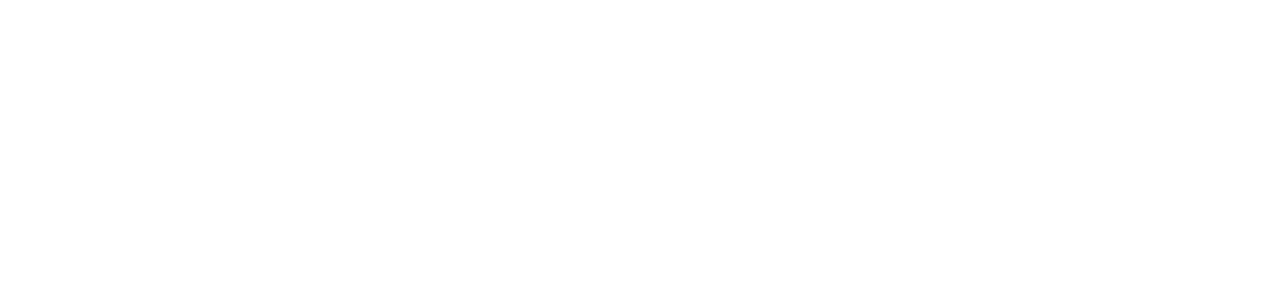
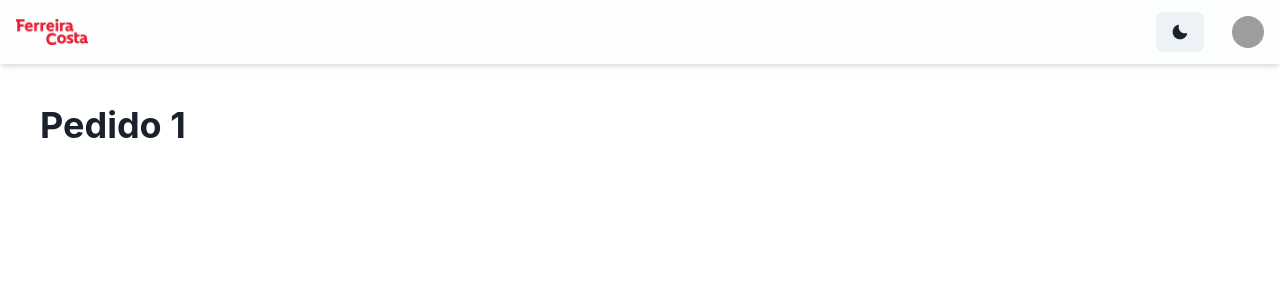
Before and after one commit to Rayhene/oms-ferreira-costa, a React (Vite) app in the folder front/: page /pedido/1 in a window 1280 px wide. Before the commit this address had no page. Shown: the top 300 px of the page. Built offline with nearby package versions, Linux system fonts and the light colour scheme; grey boxes are pictures that could not be loaded.

Commit message:
feat: initial structuring of pages and components

```diff
--- a/front/package.json
+++ b/front/package.json
@@ -10,6 +10,7 @@
     "preview": "vite preview"
   },
   "dependencies": {
+    "@chakra-ui/icons": "^2.0.19",
     "@chakra-ui/react": "^2.6.1",
     "@emotion/react": "^11.11.0",
     "@emotion/styled": "^11.11.0",
--- /dev/null
+++ b/front/src/components/Cards/index.jsx
@@ -0,0 +1,53 @@
+import {
+    Box,
+    chakra,
+    Stat,
+    StatLabel,
+    StatNumber,
+    useColorModeValue,
+    SimpleGrid
+  } from '@chakra-ui/react';
+
+
+function StatsCard(props) {
+    const { title, stat } = props;
+    return (
+      <Stat
+        px={{ base: 4, md: 8 }}
+        py={'5'}
+        shadow={'xl'}
+        border={'1px solid'}
+        borderColor={useColorModeValue('gray.800', 'gray.500')}
+        rounded={'lg'}>
+        <StatLabel fontWeight={'medium'} isTruncated>
+          {title}
+        </StatLabel>
+        <StatNumber fontSize={'2xl'} fontWeight={'medium'}>
+          {stat}
+        </StatNumber>
+      </Stat>
+    );
+}
+
+const Cards = () => {
+    return (
+      <Box maxW="7xl" mx={'auto'} pt={5} px={{ base: 2, sm: 12, md: 17 }}>
+        <chakra.h1
+          textAlign={'left'}
+          fontSize={'4xl'}
+          py={10}
+          fontWeight={'bold'}>
+          Dashboard
+        </chakra.h1>
+
+        <SimpleGrid columns={{ base: 1, md: 4 }} spacing={{ base: 5, lg: 8 }}>
+          <StatsCard title={'Anti-fraude'} stat={'48'} />
+          <StatsCard title={'Captura'} stat={'354'} />
+          <StatsCard title={'Car Problem'} stat={'77'} />
+          <StatsCard title={'Picking'} stat={'364'} />
+        </SimpleGrid>
+      </Box>
+    );
+}
+
+export default Cards;
--- /dev/null
+++ b/front/src/components/Navbar/index.jsx
@@ -0,0 +1,90 @@
+import { ReactNode } from 'react';
+import {
+  Box,
+  Flex,
+  Avatar,
+  Link,
+  Button,
+  Menu,
+  MenuButton,
+  MenuList,
+  MenuItem,
+  MenuDivider,
+  useDisclosure,
+  useColorModeValue,
+  Stack,
+  useColorMode,
+  Center,
+} from '@chakra-ui/react';
+import { MoonIcon, SunIcon } from '@chakra-ui/icons';
+import img from '../../assets/img.png';
+
+const NavLink = () => (
+  <Link
+    px={2}
+    py={1}
+    rounded={'md'}
+    _hover={{
+      textDecoration: 'none',
+      bg: useColorModeValue('gray.200', 'gray.700'),
+    }}
+    href={'#'}>
+    {children}
+  </Link>
+);
+
+const Navbar = () => {
+  const { colorMode, toggleColorMode } = useColorMode();
+  const { isOpen, onOpen, onClose } = useDisclosure();
+  return (
+    <>
+      <Box  boxShadow='md' bg={useColorModeValue('#FDFFFE')} px={4}>
+        <Flex h={16} alignItems={'center'} justifyContent={'space-between'}>
+          <Box><img src={img} alt="logo" width="72" height="72" /></Box>
+
+          <Flex alignItems={'center'}>
+            <Stack direction={'row'} spacing={7}>
+              <Button onClick={toggleColorMode}>
+                {colorMode === 'light' ? <MoonIcon /> : <SunIcon />}
+              </Button>
+
+              <Menu>
+                <MenuButton
+                  as={Button}
+                  rounded={'full'}
+                  variant={'link'}
+                  cursor={'pointer'}
+                  minW={0}>
+                  <Avatar
+                    size={'sm'}
+                    src={'https://avatars.dicebear.com/api/male/username.svg'}
+                  />
+                </MenuButton>
+                <MenuList alignItems={'center'}>
+                  <br />
+                  <Center>
+                    <Avatar
+                      size={'2xl'}
+                      src={'https://avatars.dicebear.com/api/male/username.svg'}
+                    />
+                  </Center>
+                  <br />
+                  <Center>
+                    <p>Username</p>
+                  </Center>
+                  <br />
+                  <MenuDivider />
+                  <MenuItem>Your Servers</MenuItem>
+                  <MenuItem>Account Settings</MenuItem>
+                  <MenuItem>Logout</MenuItem>
+                </MenuList>
+              </Menu>
+            </Stack>
+          </Flex>
+        </Flex>
+      </Box>
+    </>
+  );
+}
+
+export default Navbar;
--- /dev/null
+++ b/front/src/components/PedidosTable/index.jsx
@@ -0,0 +1,36 @@
+import { Box, chakra } from "@chakra-ui/react";
+import { useState, useEffect } from "react";
+import { buscarTodosPedidos } from "../../services/api";
+
+const PedidosTable = () => {
+  const [pedidos, setPedidos] = useState([]);
+
+  useEffect(() => {
+    buscarTodosPedidos()
+      .then((data) => {
+        setPedidos(data);
+        console.log('data', data)
+      })
+      .catch((error) => {
+        console.error('Erro ao buscar todos os pedidos:', error);
+      });
+  }, []);
+
+
+  return (
+    <>
+      <Box maxW="7xl" mx={"auto"} pt={5} px={{ base: 2, sm: 12, md: 17 }}>
+        <chakra.h1
+          textAlign={"left"}
+          fontSize={"4xl"}
+          py={10}
+          fontWeight={"bold"}
+        >
+          Pedidos
+        </chakra.h1>
+      </Box>
+    </>
+  );
+};
+
+export default PedidosTable;
--- /dev/null
+++ b/front/src/pages/Pedido/index.jsx
@@ -0,0 +1,23 @@
+import Navbar from "../../components/Navbar";
+import Cards from "../../components/Cards";
+import PedidosTable from "../../components/PedidosTable";
+import { useParams } from "react-router-dom";
+import { Flex, Center, Heading } from "@chakra-ui/react";
+
+const Pedido = () => {
+  const params = useParams();
+
+  return (
+    <>
+      <Navbar />
+      <Flex p={10}>
+          <Heading as="h1" size="xl">
+            Pedido {params.pedidoId}
+          </Heading>
+
+      </Flex>
+    </>
+  );
+};
+
+export default Pedido;
--- a/front/src/pages/Pedidos/index.jsx
+++ b/front/src/pages/Pedidos/index.jsx
@@ -1,14 +1,14 @@
-import { Flex, Center, Heading } from '@chakra-ui/react';
+import Navbar from '../../components/Navbar';
+import Cards from '../../components/Cards';
+import PedidosTable from '../../components/PedidosTable';
 
 const Pedidos = () => {
 
     return (
         <>
-          <Flex minHeight="100vh" alignItems="center" justifyContent="center">
-            <Center>
-                <Heading as="h1" size="xl">Pedidos</Heading>
-            </Center>
-          </Flex>
+         <Navbar />
+         <Cards />
+         <PedidosTable />
         </>
     );
   };
--- a/front/src/routes/index.jsx
+++ b/front/src/routes/index.jsx
@@ -1,14 +1,15 @@
 import { Route, Routes, Navigate } from "react-router-dom";
-import Dashboard from "../pages/Dashboard";
 import Pedidos from "../pages/Pedidos";
 import Home from "../pages/Home";
+import Pedido from "../pages/Pedido";
 
 const AppRoutes = () => {
   return (
     <Routes>
       <Route path="" element={<Home/>} />
-      <Route path="/dashboard" element={<Dashboard />} />
+      <Route path="home" element={<Home/>} />
       <Route path="/pedidos" element={<Pedidos />} />
+      <Route path="/pedido/:pedidoId" element={<Pedido />} />
     </Routes>
   );
 };
```
Also changed, not shown: front/src/assets/img.png (added), 1 other file (tests, documents, lock files or other folders).
